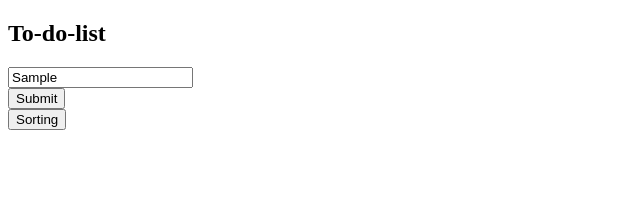
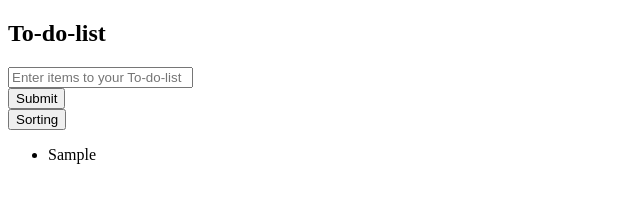
Before and after one commit to Muakhir/To-do-list, a plain HTML site: page index.html in a window 1280 px wide. Both pictures are taken after typing "Sample" into the empty fields and a click on the button "Submit". Shown: the whole page, without its empty margins (0-640 px from the left). Drawn offline with Linux system fonts and the light colour scheme.

Commit message:
submitTask

```diff
--- a/index.html
+++ b/index.html
@@ -18,7 +18,9 @@
     <div class="container">
         <button data-sort>Sorting</button>
     </div>
-
+    <div>
+        <ul id="taskList"></ul>
+    </div>
     <script src="/script/code.js"></script>
 </body>
 </html>
--- a/script/code.js
+++ b/script/code.js
@@ -14,6 +14,19 @@ function capitalizeFirstLetter() {
             inputElement.value = capitalizedText;
         }
     }
+function submitTask() {
+    let task = inputElement.value
+    if (task.trim() !== '') {
+        let listItem = document.createElement('li')
+            listItem.textContent = task
+        let taskList = document.getElementById('taskList');
+        if (taskList) {
+                taskList.appendChild(listItem);
+            }
+            inputElement.value = '';
+        }
+    }
+
 
 function sortTasks() {
 
```
